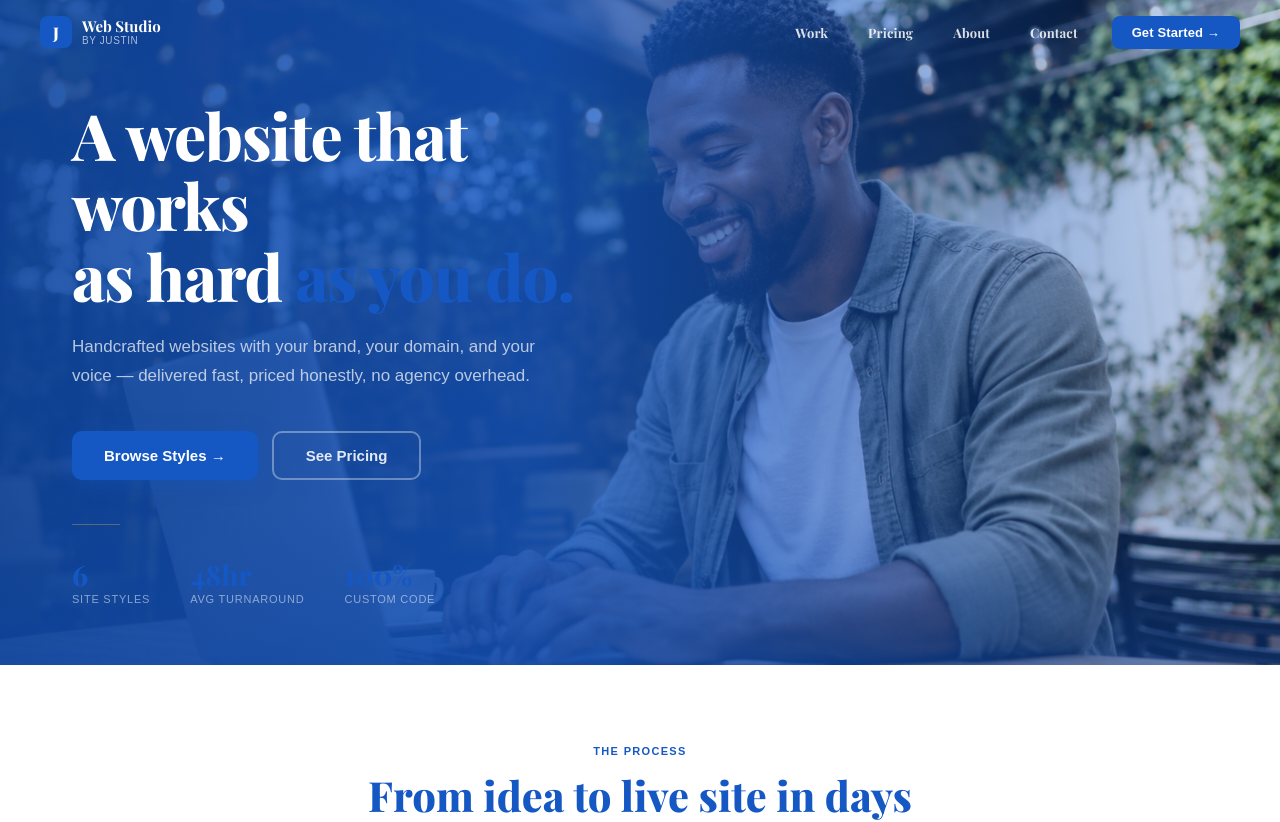
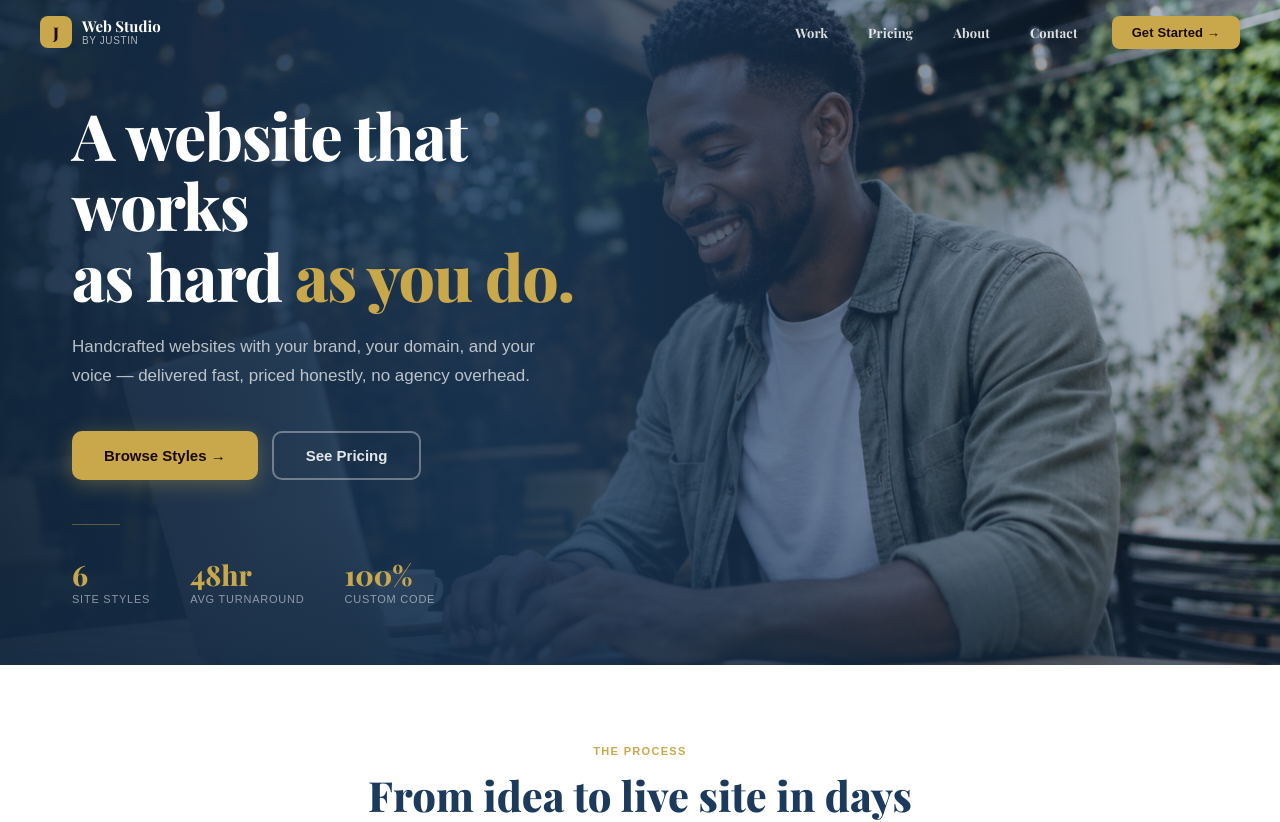
Before and after one commit to Jalexandercloud9/Web_Builder, a React (Vite) app: page / in a window 1280 px wide. Shown: the top 822 px of the page. Built offline with nearby package versions, Linux system fonts and the light colour scheme.

Commit message:
Revert "Apply Copart-inspired color scheme"
This reverts commit b60c1a24ed9c53376427fe6d16c3b0619c16ef86.

```diff
--- a/src/App.jsx
+++ b/src/App.jsx
@@ -2,16 +2,16 @@ import { useState, useEffect, useRef } from "react";
 
 // ─── DESIGN TOKENS ───────────────────────────────────────────────────────────
 const tokens = {
-  primary: "#1558C4",
-  primaryDark: "#0F46A0",
-  accent: "#1558C4",
-  accentDark: "#0F46A0",
-  accentLight: "#EBF2FF",
-  surface: "#F5F7FA",
+  primary: "#1B3A5C",
+  primaryDark: "#122840",
+  accent: "#C9A84C",
+  accentDark: "#B8933E",
+  accentLight: "#F7F2E8",
+  surface: "#F5F4F0",
   white: "#FFFFFF",
-  dark: "#1A1A1A",
-  mid: "#555555",
-  border: "#DDE1E8",
+  dark: "#1a1a1a",
+  mid: "#4a4a4a",
+  border: "#DDD9D0",
   cardBg: "#FFFFFF",
 };
 
@@ -371,7 +371,7 @@ function PricingCard({ tier }) {
       {tier.popular && (
         <div style={{
           position: "absolute", top: -13, left: "50%", transform: "translateX(-50%)",
-          background: tokens.accent, color: "#FFFFFF",
+          background: tokens.accent, color: "#1a0a00",
           fontSize: 10, fontWeight: 800, padding: "4px 14px",
           borderRadius: 50, letterSpacing: "0.08em", textTransform: "uppercase",
           whiteSpace: "nowrap",
@@ -419,7 +419,7 @@ function PricingCard({ tier }) {
       <button style={{
         width: "100%", padding: "12px 0",
         background: tier.popular ? tokens.accent : "transparent",
-        color: tier.popular ? "#FFFFFF" : tier.accent,
+        color: tier.popular ? "#1a0a00" : tier.accent,
         border: `2px solid ${tier.popular ? tokens.accent : tier.accent}`,
         borderRadius: 10, fontSize: 14, fontWeight: 800, cursor: "pointer",
       }}>
@@ -463,7 +463,7 @@ export default function App() {
               background: tokens.accent,
               display: "flex", alignItems: "center", justifyContent: "center",
             }}>
-              <span style={{ color: "#FFFFFF", fontSize: 16, fontWeight: 900, fontFamily: "'Playfair Display', Georgia, serif" }}>J</span>
+              <span style={{ color: "#1a0a00", fontSize: 16, fontWeight: 900, fontFamily: "'Playfair Display', Georgia, serif" }}>J</span>
             </div>
             <div>
               <div style={{ fontSize: 15, fontWeight: 700, color: scrolled ? tokens.primary : "#FFFFFF", lineHeight: 1.1, fontFamily: "'Playfair Display', Georgia, serif" }}>Web Studio</div>
@@ -486,7 +486,7 @@ export default function App() {
             <button onClick={() => scrollTo("portfolio")} style={{
               background: tokens.accent, border: "none", borderRadius: 8,
               padding: "9px 20px", fontSize: 13, fontWeight: 800,
-              color: "#FFFFFF", cursor: "pointer", letterSpacing: "0.01em",
+              color: "#1a0a00", cursor: "pointer", letterSpacing: "0.01em",
               fontFamily: "sans-serif",
             }}>
               Get Started →
@@ -515,16 +515,16 @@ export default function App() {
         <div style={{
           position: "absolute", inset: 0,
           background: `linear-gradient(to right,
-            rgba(15,70,160,0.90) 0%,
-            rgba(21,88,196,0.82) 42%,
-            rgba(21,88,196,0.55) 65%,
-            rgba(15,70,160,0.18) 100%)`,
+            rgba(18,40,64,0.92) 0%,
+            rgba(27,58,92,0.85) 40%,
+            rgba(27,58,92,0.60) 65%,
+            rgba(18,40,64,0.25) 100%)`,
         }} />
 
         {/* Subtle bottom vignette */}
         <div style={{
           position: "absolute", bottom: 0, left: 0, right: 0, height: 160,
-          background: "linear-gradient(to top, rgba(15,70,160,0.45) 0%, transparent 100%)",
+          background: "linear-gradient(to top, rgba(18,40,64,0.5) 0%, transparent 100%)",
         }} />
 
         {/* Content — left-aligned */}
@@ -558,8 +558,8 @@ export default function App() {
               <button onClick={() => scrollTo("portfolio")} style={{
                 background: tokens.accent, border: "none", borderRadius: 10,
                 padding: "14px 32px", fontSize: 15, fontWeight: 800,
-                color: "#FFFFFF", cursor: "pointer", fontFamily: "sans-serif",
-                boxShadow: "0 4px 20px rgba(21,88,196,0.35)",
+                color: "#1a0a00", cursor: "pointer", fontFamily: "sans-serif",
+                boxShadow: "0 4px 20px rgba(201,168,76,0.35)",
               }}>
                 Browse Styles →
               </button>
@@ -663,7 +663,7 @@ export default function App() {
               <button onClick={() => scrollTo("contact")} style={{
                 background: tokens.accent, border: "none", borderRadius: 10,
                 padding: "12px 28px", fontSize: 14, fontWeight: 800,
-                color: "#FFFFFF", cursor: "pointer", fontFamily: "sans-serif",
+                color: "#1a0a00", cursor: "pointer", fontFamily: "sans-serif",
                 whiteSpace: "nowrap",
               }}>
                 Get Started with This Style →
@@ -751,7 +751,7 @@ export default function App() {
           <div style={{ position: "relative" }}>
             <div style={{
               width: "100%", aspectRatio: "4/5", borderRadius: 20,
-              background: `linear-gradient(160deg, #1558C4, #0F46A0)`,
+              background: `linear-gradient(160deg, ${tokens.primary}, ${tokens.primaryDark})`,
               display: "flex", alignItems: "center", justifyContent: "center",
               overflow: "hidden",
             }}>
@@ -765,7 +765,7 @@ export default function App() {
               background: tokens.accent, borderRadius: 12,
               padding: "14px 20px", boxShadow: "0 8px 24px rgba(0,0,0,0.15)",
             }}>
-              <div style={{ fontSize: 24, fontWeight: 900, color: "#FFFFFF", fontFamily: "sans-serif", lineHeight: 1 }}>3+</div>
+              <div style={{ fontSize: 24, fontWeight: 900, color: "#1a0a00", fontFamily: "sans-serif", lineHeight: 1 }}>3+</div>
               <div style={{ fontSize: 10, color: "#5a3d00", fontFamily: "sans-serif", letterSpacing: "0.05em" }}>SITES LAUNCHED</div>
             </div>
           </div>
@@ -775,7 +775,7 @@ export default function App() {
       {/* ── CONTACT CTA ──────────────────────────────────────────────────── */}
       <section id="contact" style={{
         padding: "80px 32px",
-        background: `linear-gradient(160deg, #0F46A0 0%, #1558C4 100%)`,
+        background: `linear-gradient(160deg, ${tokens.primaryDark} 0%, ${tokens.primary} 100%)`,
         textAlign: "center",
       }}>
         <div style={{ maxWidth: 600, margin: "0 auto" }}>
@@ -792,7 +792,7 @@ export default function App() {
             <button style={{
               background: tokens.accent, border: "none", borderRadius: 10,
               padding: "14px 36px", fontSize: 15, fontWeight: 800,
-              color: "#FFFFFF", cursor: "pointer", fontFamily: "sans-serif",
+              color: "#1a0a00", cursor: "pointer", fontFamily: "sans-serif",
             }}>
               Create Account →
             </button>
@@ -811,7 +811,7 @@ export default function App() {
       <footer style={{ background: tokens.dark, padding: "28px 32px", display: "flex", alignItems: "center", justifyContent: "space-between" }}>
         <div style={{ display: "flex", alignItems: "center", gap: 10 }}>
           <div style={{ width: 28, height: 28, borderRadius: 6, background: tokens.accent, display: "flex", alignItems: "center", justifyContent: "center" }}>
-            <span style={{ color: "#FFFFFF", fontSize: 14, fontWeight: 900, fontFamily: "sans-serif" }}>J</span>
+            <span style={{ color: "#1a0a00", fontSize: 14, fontWeight: 900, fontFamily: "sans-serif" }}>J</span>
           </div>
           <span style={{ color: "rgba(255,255,255,0.5)", fontSize: 12, fontFamily: "sans-serif" }}>© 2026 Web Studio by Justin</span>
         </div>
```
